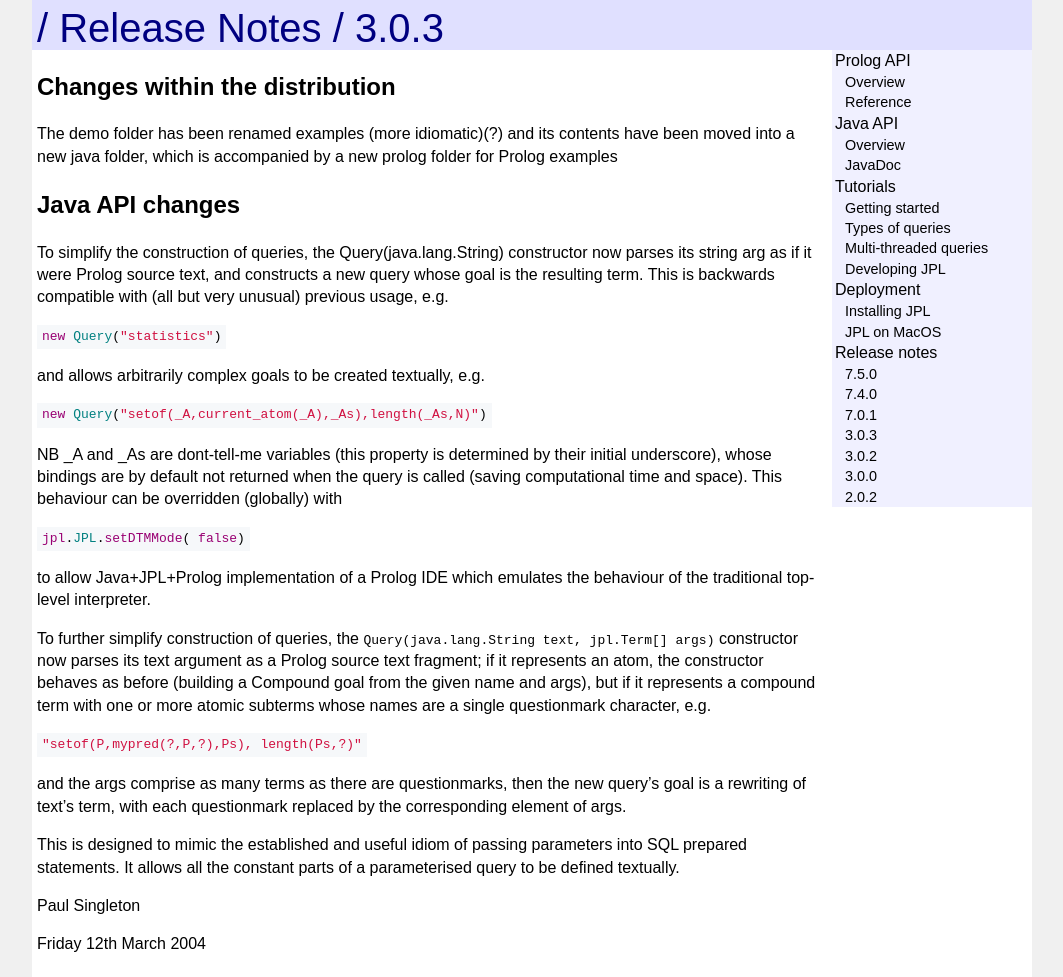
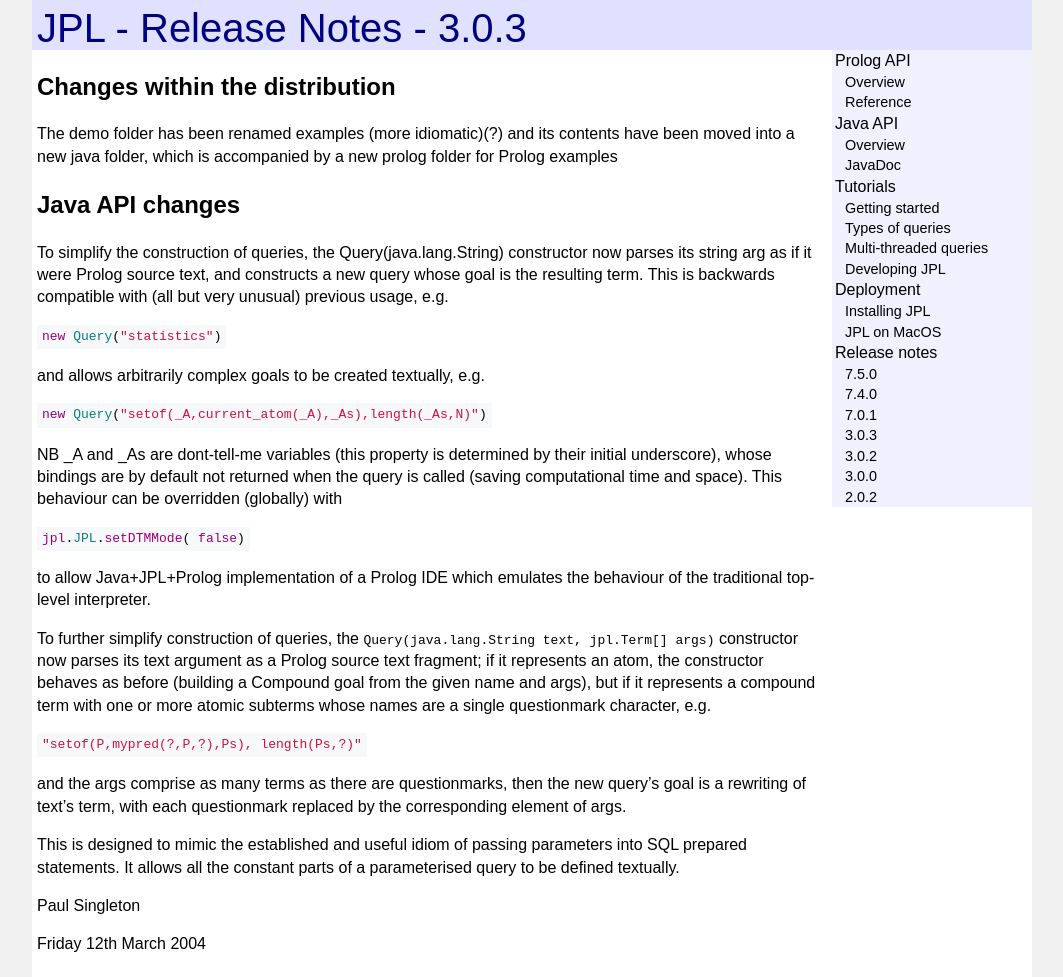
Before and after one commit to anionic/jpl-nav, a Jekyll site: the page built from docs/ReleaseNotes303.md, in a window 1280 px wide and 977 px high. Shown: the whole window, without its empty margins (108-1171 px from the left). Built offline with Jekyll 4.4.1, drawn with Linux system fonts in a browser that asks for light colours; our own code applies the rules of GitHub Pages for plain Markdown files.

Commit message:
Update ReleaseNotes303.md

```diff
--- a/docs/ReleaseNotes303.md
+++ b/docs/ReleaseNotes303.md
@@ -1,4 +1,4 @@
-# / Release Notes / 3.0.3
+# JPL - Release Notes - 3.0.3
 
 ## Changes within the distribution
 
```
